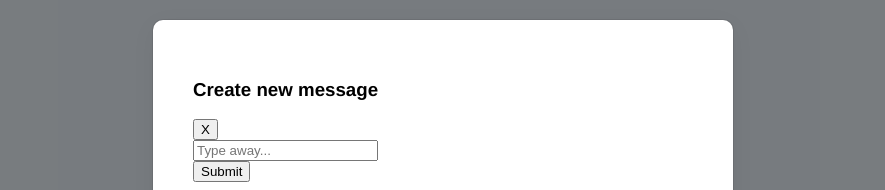
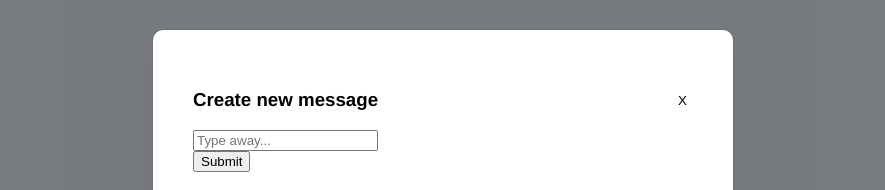
Before and after one commit to shellCommand/talk_alot, a React (Create React App) app: page / in a window 1280 px wide. Shown: the part 279-469 px from the top of the page, without its empty margins (197-1082 px from the left). Built offline with nearby package versions, Linux system fonts and the light colour scheme; no server answers.

Commit message:
modal styling

```diff
--- a/src/components/Modal.js
+++ b/src/components/Modal.js
@@ -7,11 +7,11 @@ const Modal = () => {
   return (
     <div className='overlay'>
       <div className='modal'>
-        <div>
+        <div className='form-title-container'>
           <h3>{mode} new message</h3>
           <button>X</button>
         </div>
-          <form className='form-title-container'>
+          <form>
             <input
               required
               maxLength={5000}
--- a/src/index.css
+++ b/src/index.css
@@ -153,3 +153,13 @@ li {
   border-radius: 10px;
   box-shadow: rgba(0,0,0,0.05) 0 6px 24px 0, rgba(0,0,0,0.08) 0 0 0 1px;
 }
+
+.form-title-container {
+  display: flex;
+  justify-content: space-between;
+}
+
+.form-title-container button {
+  border: none!important;
+  background-color: transparent;
+}
```
